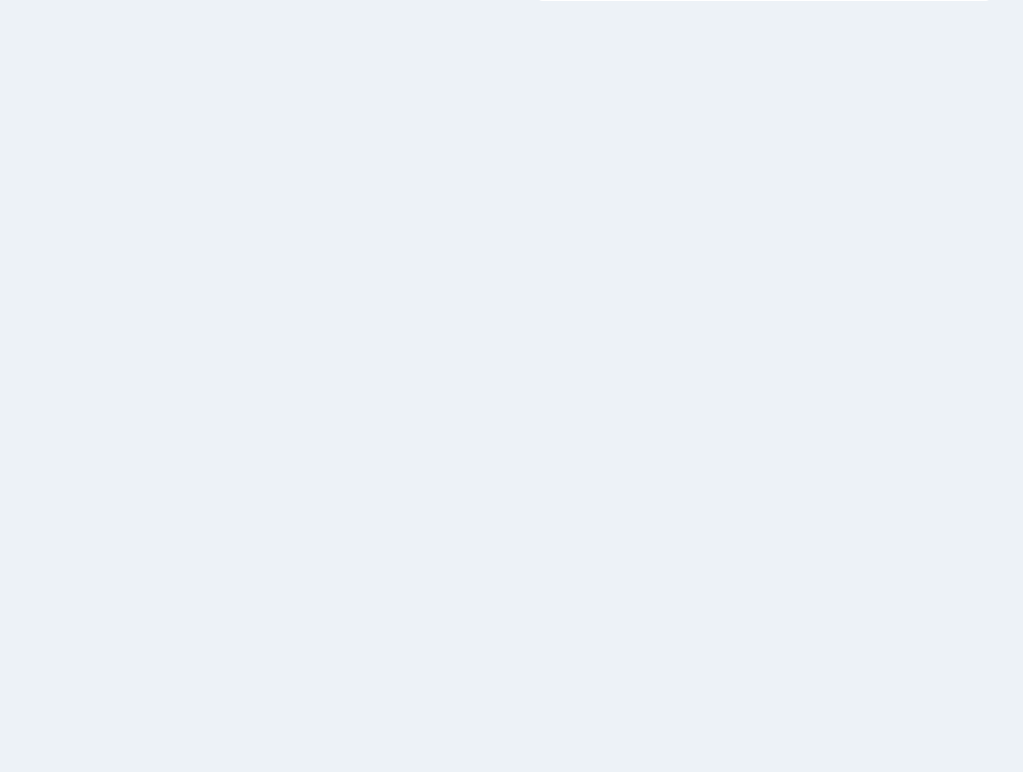
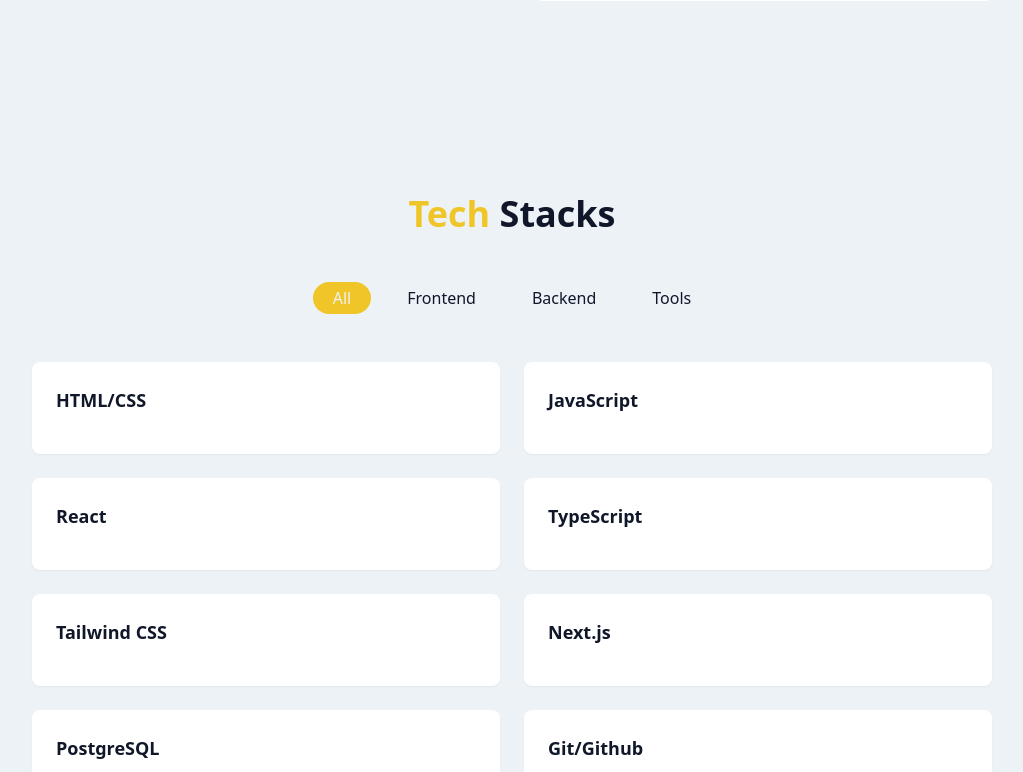
Before and after one commit to xianonnnnn/xianon-portfolio, a React (Vite) app: page / in a window 1280 px wide. Shown: the part 1408-2180 px from the top of the page, without its empty margins (128-1151 px from the left). Before the commit the page ends 1506 px from the top, so only its background shows below. Built offline with nearby package versions, Linux system fonts and the light colour scheme.

Commit message:
Added tech section

```diff
--- /dev/null
+++ b/src/components/TechSection.jsx
@@ -0,0 +1,69 @@
+import { useState } from "react"
+import { cn } from '@/lib/utils'
+
+
+const skills = [
+    // Frontend
+    {name: "HTML/CSS", category: "frontend"},
+    {name: "JavaScript", category: "frontend"},
+    {name: "React", category: "frontend"},
+    {name: "TypeScript", category: "frontend"},
+    {name: "Tailwind CSS", category: "frontend"},
+    {name: "Next.js", category: "frontend"},
+
+    // Backend
+    {name: "PostgreSQL", category: "backend"},
+
+    // Tools
+    {name: "Git/Github", category: "tools"},
+    {name: "Figma", category: "tools"},
+    {name: "Microsoft Excel", category: "tools"},
+    {name: "Google SpreadSheets", category: "tools"},
+    {name: "VS Code", category: "tools"},
+]
+
+const categories = ["all", "frontend", "backend", "tools"]
+
+export const SkillsSection = () => {
+    const [activeCategory, setActiveCategory] = useState("all");
+
+    const filteredSkills = skills.filter(
+        (skill) => activeCategory === "all" || skill.category === activeCategory)
+
+    return (
+        <section id="tech" className="py-24 px-4 relative bg-secondary/30">
+            <div className="container mx-auto max-w-5xl">
+                <h2 className="text-3xl md:text-4xl font-bold mb-12 text-center">
+                    <span className="text-primary"> Tech</span> Stacks
+                </h2>
+
+                <div className="flex flex-wrap justify-center gap-4 mb-12">
+                    {categories.map((category, key) => (
+                        <button
+                            key={key}
+                            onClick={() => setActiveCategory(category)}
+                            className={cn("px-5 py-1 rounded-full transition-colors duration-300 capitalize",
+                                activeCategory === category
+                                ? "bg-primary text-background"
+                                : "bg-secondary/70 text-foreground hover:text-primary bg-secondary"
+                            )}
+                        >
+                            {category}
+                        </button>
+                    ))}
+                </div>
+
+                <div className="grid grid-cols-1 sm:grid-cols-2 lg: grid-cols-3 gap-6">
+                    {filteredSkills.map((skill, key) => (
+                        <div key={key} className="bg-card p-6 rounded-lg shadow-xs card-hover">
+                            <div className="text-left mb-4">
+                                <h3 className="font-semibold text-lg"> {skill.name}</h3>
+                            </div>
+                        </div>
+                    ))}
+                </div>
+
+            </div>
+
+        </section>)
+}
--- a/src/pages/Home.jsx
+++ b/src/pages/Home.jsx
@@ -3,6 +3,8 @@
 import { Navbar } from '../components/Navbar';
 import { HomeSection } from '../components/HomeSection';
 import { AboutSection } from '../components/AboutSection';
+import { SkillsSection } from '../components/TechSection';
+
 export const Home = () => {
     return (
         <div className="min-h-screen bg-background text-foreground overflow-x-hidden">
@@ -19,6 +21,7 @@
             <main>
                 <HomeSection />
                 <AboutSection />
+                <SkillsSection />
             </main>
 
             {/* Footer */}
```
